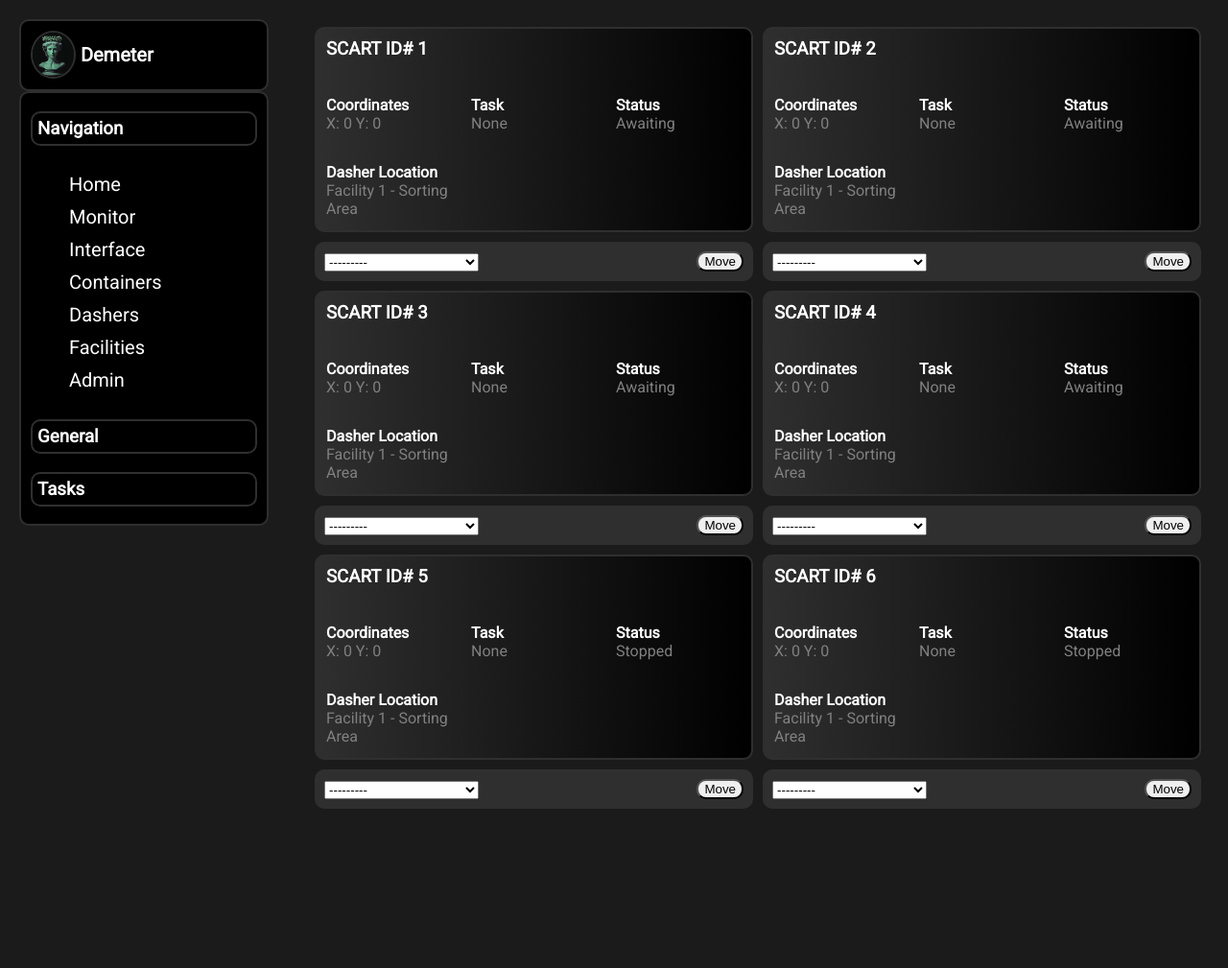
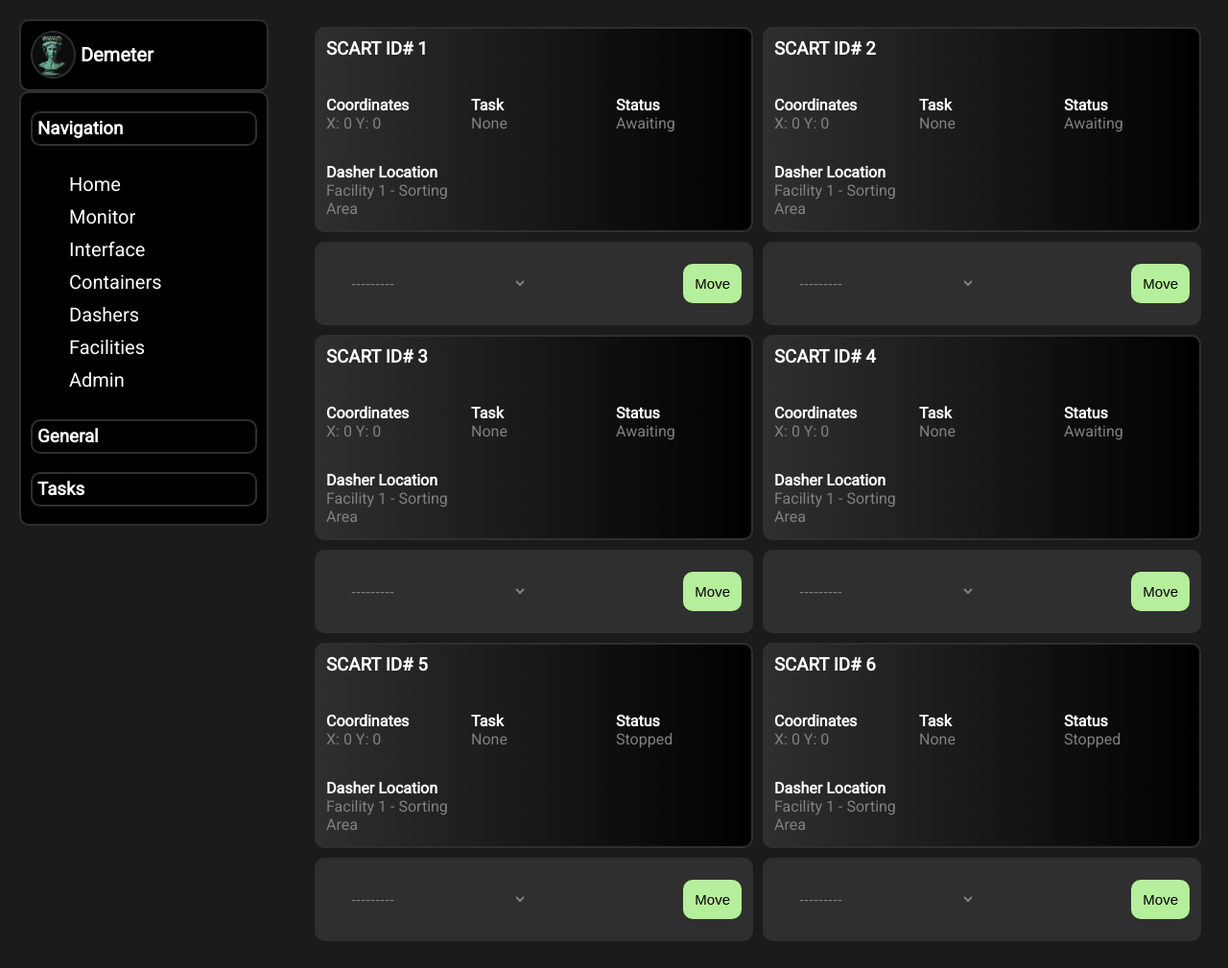
Before and after one commit to patteg21/Demeter, a Django app: page /storage/ in a window 1280 px wide. Shown: the whole page at 96% size. Before the commit the page ends 843 px from the top, so only its background shows below. Run offline with Django 4.2, Linux system fonts and the light colour scheme; data comes from the database, SQL or seed files in the repository; both versions use the stored data as it was after the commit; some web fonts are replaced.

Commit message:
update UX for Dasher page

```diff
--- a/demeter/inhabitant/static/css/dasher.css
+++ b/demeter/inhabitant/static/css/dasher.css
@@ -55,21 +55,46 @@
     border-radius: 10px;
     padding: 10px;
     background-color: #2f2f2f;
+    /* background: linear-gradient(to right, #2f2f2f, black); */
+    border: 2px solid #2f2f2f;
     grid-row: 4;
     grid-column: 1/4;
 
 }
 
 
-.dasher-mover{
+.dasher-mover-form {
     display: flex;
     align-items: center;
-    margin: 0%;
-    padding: 0px;
+}
+
+.dasher-mover-form > p{
+    border-radius: 10px;
+    margin: 0px;
+    padding: 10px 10px 10px 10px;
+    /* border: 2px solid #b6ef9b;
+    background-color: aqua; */
     list-style: none;
 }
 
-.dasher-mover button {
+.dasher-mover-form>p>input{
+    background-color: aqua;
+}
+
+.dasher-mover-form > button {
+    padding: 10px;
+    font-size: 15px;
     border-radius: 10px;
-    margin-left: auto; /* Push the button to the right */
+    margin-left: auto;
+    border: 2px solid #b6ef9b;
+    background-color: #b6ef9b;
 }
+
+.model-form{
+    border-radius: 10px;
+    border: #2f2f2f;
+    background-color: #2f2f2f;
+    color: gray;
+    padding: 12px;
+    font-size: 15px;
+}
```
Also changed, not shown: demeter/db.sqlite3, demeter/storage/forms.py, demeter/storage/templates/storage/dashers.html.
